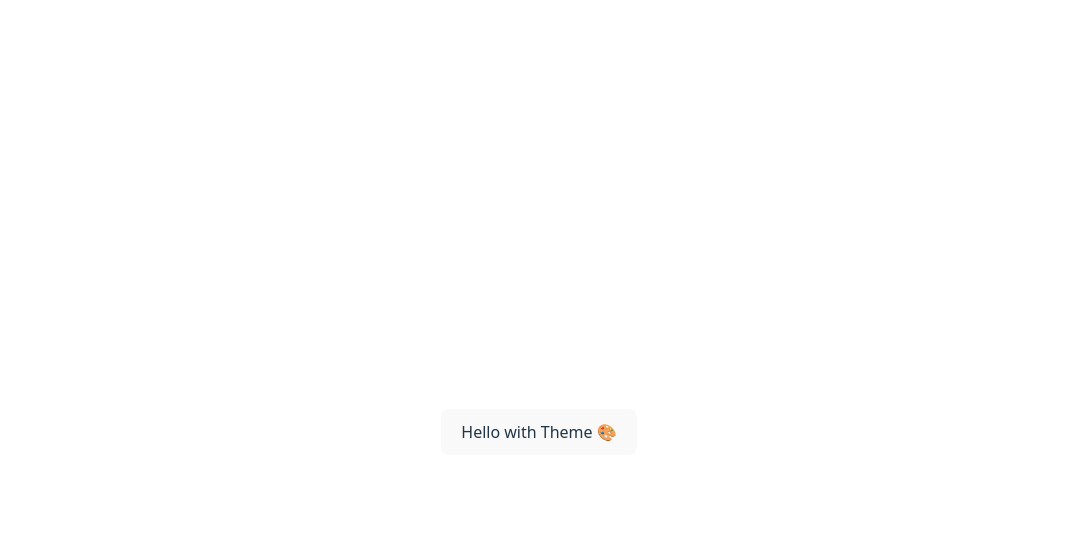
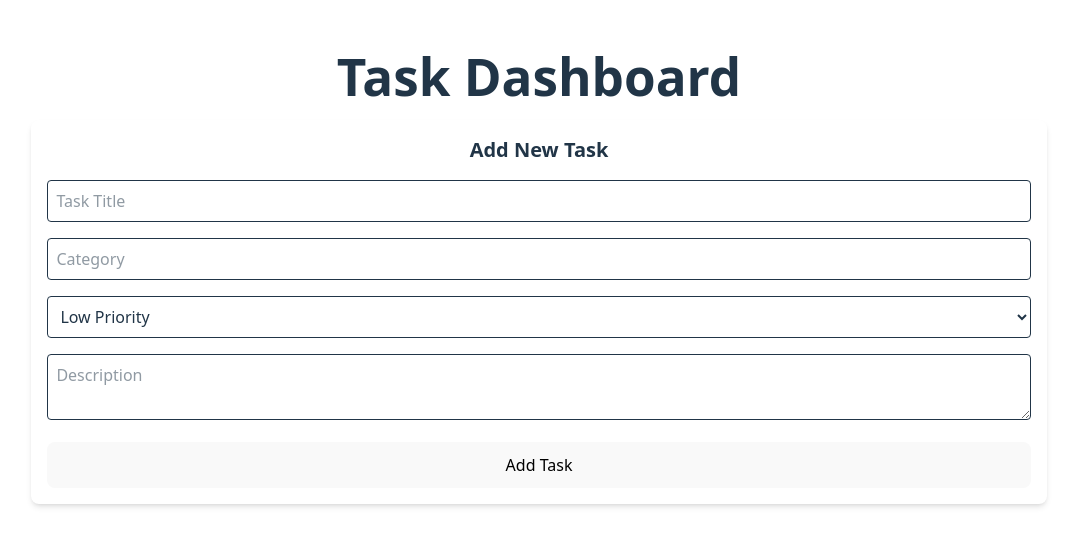
Before and after one commit to IsratErin/Mini_Dashboard_YHKurs, a React (Vite) app in the folder task-dashboard/: page / in a window 1280 px wide. Shown: the top 546 px of the page, without its empty margins (101-1178 px from the left). Built offline with nearby package versions, Linux system fonts and the light colour scheme.

Commit message:
Add New Task feature

```diff
--- a/task-dashboard/package.json
+++ b/task-dashboard/package.json
@@ -29,8 +29,12 @@
     "prettier": "^3.6.2",
     "tailwindcss": "^4.1.13",
     "tailwindcss-animate": "^1.0.7",
+    "ts-node": "^10.9.2",
     "typescript": "~5.8.3",
     "typescript-eslint": "^8.39.1",
     "vite": "^7.1.2"
+  },
+  "compilerOptions": {
+    "module": "commonjs"
   }
 }
--- a/task-dashboard/src/App.tsx
+++ b/task-dashboard/src/App.tsx
@@ -1,14 +1,12 @@
 import { useState } from 'react';
-import reactLogo from './assets/react.svg';
-import viteLogo from '/vite.svg';
 import './App.css';
+import { DashboardRender } from './presenters/dashboardPresenter';
 
 function App() {
   return (
-    <div className="min-h-screen flex items-center justify-center bg-background text-primary">
-      <button className="px-4 py-2 rounded-lg bg-primary text-primary-foreground animate-in zoom-in">
-        Hello with Theme 🎨
-      </button>
+    <div className="min-h-screen bg-background text-primary p-4">
+      <h1 className="text-2xl font-bold mb-4">Task Dashboard</h1>
+      <DashboardRender />
     </div>
   );
 }
--- /dev/null
+++ b/task-dashboard/src/model/task_Store.ts
@@ -0,0 +1,30 @@
+import Task from './task';
+class TaskStore {
+  tasks: Task[] = [];
+
+  addTask(
+    id: number,
+    title: string,
+    completed: boolean,
+    priority: 'low' | 'medium' | 'high',
+    category: string,
+    description?: string
+  ) {
+    const task = new Task(
+      id,
+      title,
+      completed,
+      priority,
+      category,
+      description
+    );
+    this.tasks.push(task);
+  }
+}
+
+const myTask = new TaskStore();
+//console.log(myTask.addTask(1, 'first task', false, 'low', 'none', 'none'));
+console.log(myTask.addTask(2, 'second task', false, 'low', 'none', 'none'));
+console.log(myTask.tasks);
+
+export default TaskStore;
--- /dev/null
+++ b/task-dashboard/src/presenters/dashboardPresenter.tsx
@@ -0,0 +1,57 @@
+import { useState } from 'react';
+import DashboardView from '../views/dashboar.tsx';
+import TaskStore from '../model/task_Store';
+
+interface TaskProps {
+  id: number;
+  title: string;
+  completed: boolean;
+  priority: 'low' | 'medium' | 'high';
+  category: string;
+  description?: string;
+}
+
+export function DashboardRender() {
+  const [taskStore] = useState(() => new TaskStore());
+  const [tasks, setTasks] = useState(taskStore.tasks);
+  const [newTask, setNewTask] = useState({
+    title: '',
+    category: '',
+    priority: 'low' as 'low' | 'medium' | 'high',
+    description: '',
+  });
+
+  const handleAddTask = () => {
+    if (!newTask.title || !newTask.category) {
+      alert('Please fill in at least the title and category');
+      return;
+    }
+
+    const id = Date.now();
+    taskStore.addTask(
+      id,
+      newTask.title,
+      false,
+      newTask.priority,
+      newTask.category,
+      newTask.description
+    );
+    // Update tasks state to trigger re-render
+    setTasks([...taskStore.tasks]);
+    setNewTask({
+      title: '',
+      category: '',
+      priority: 'low' as 'low' | 'medium' | 'high',
+      description: '',
+    });
+  };
+
+  return (
+    <DashboardView
+      tasks={tasks}
+      newTask={newTask}
+      setNewTask={setNewTask}
+      onAddTask={handleAddTask}
+    />
+  );
+}
--- /dev/null
+++ b/task-dashboard/src/views/dashboar.tsx
@@ -0,0 +1,120 @@
+import Task from '../model/task';
+
+interface DashboardViewProps {
+  tasks: Task[];
+  newTask: {
+    title: string;
+    category: string;
+    priority: 'low' | 'medium' | 'high';
+    description?: string;
+  };
+  setNewTask: (task: any) => void;
+  onAddTask: () => void;
+}
+
+function DashboardView({
+  tasks,
+  newTask,
+  setNewTask,
+  onAddTask,
+}: DashboardViewProps) {
+  const priorityColor = {
+    low: 'bg-blue-100 text-blue-800',
+    medium: 'bg-yellow-100 text-yellow-800',
+    high: 'bg-red-100 text-red-800',
+  };
+
+  function setTaskDetails(
+    e: React.ChangeEvent<
+      HTMLInputElement | HTMLTextAreaElement | HTMLSelectElement
+    >
+  ) {
+    setNewTask({
+      ...newTask,
+      [e.target.name]: e.target.value,
+    });
+  }
+
+  return (
+    <div className="space-y-6">
+      {/* Add Task Details Form */}
+      <div className="p-4 bg-white rounded-lg shadow-md">
+        <h2 className="text-xl font-bold mb-4">Add New Task</h2>
+        <div className="space-y-4">
+          <input
+            name="title"
+            type="text"
+            placeholder="Task Title"
+            className="w-full p-2 border rounded"
+            value={newTask.title}
+            onChange={setTaskDetails}
+          />
+          <input
+            name="category"
+            type="text"
+            placeholder="Category"
+            className="w-full p-2 border rounded"
+            value={newTask.category}
+            onChange={setTaskDetails}
+          />
+          <select
+            name="priority"
+            className="w-full p-2 border rounded"
+            value={newTask.priority}
+            onChange={setTaskDetails}
+          >
+            <option value="low">Low Priority</option>
+            <option value="medium">Medium Priority</option>
+            <option value="high">High Priority</option>
+          </select>
+          <textarea
+            name="description"
+            placeholder="Description"
+            className="w-full p-2 border rounded"
+            value={newTask.description}
+            onChange={setTaskDetails}
+          />
+          <button
+            onClick={onAddTask}
+            className="w-full bg-blue-500 text-black p-2 rounded hover:bg-blue-600"
+          >
+            {' '}
+            Add Task
+          </button>
+        </div>
+      </div>
+
+      {/* Task List */}
+      <div className="space-y-4">
+        {tasks.map((task) => (
+          <div
+            key={task.id}
+            className="p-4 bg-white rounded-lg shadow-md hover:shadow-lg transition-shadow"
+          >
+            <h3 className="text-xl font-bold mb-2 text-gray-800">
+              {task.title}
+            </h3>
+            <div className="space-y-2">
+              <div
+                className={`inline-block px-2 py-1 rounded-full text-sm ${priorityColor[task.priority]}`}
+              >
+                Priority: {task.priority}
+              </div>
+              <p className="text-gray-600">
+                <span className="font-semibold">Category:</span> {task.category}
+              </p>
+              {task.description && (
+                <p className="text-gray-600">
+                  <span className="font-semibold">Description:</span>{' '}
+                  {task.description}
+                </p>
+              )}
+            </div>
+          </div>
+        ))}
+      </div>
+    </div>
+  );
+}
+
+export default DashboardView;
```
Also changed, not shown: 1 other file (tests, documents, lock files or other folders).
